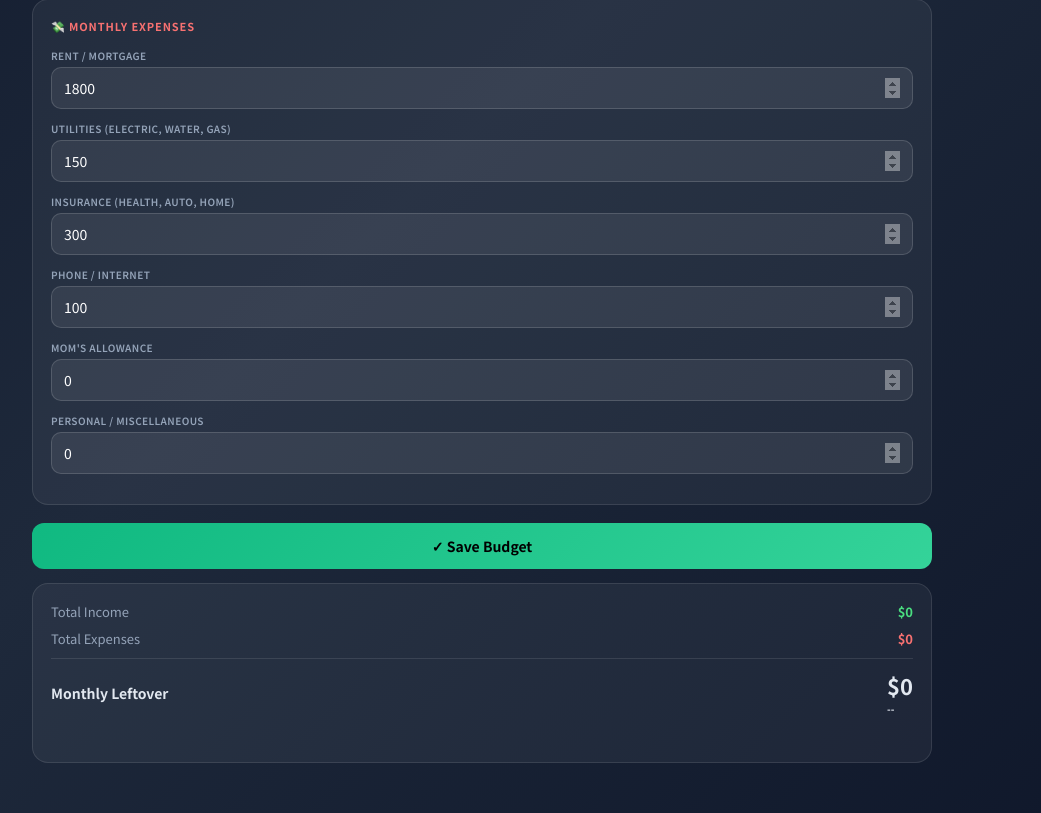
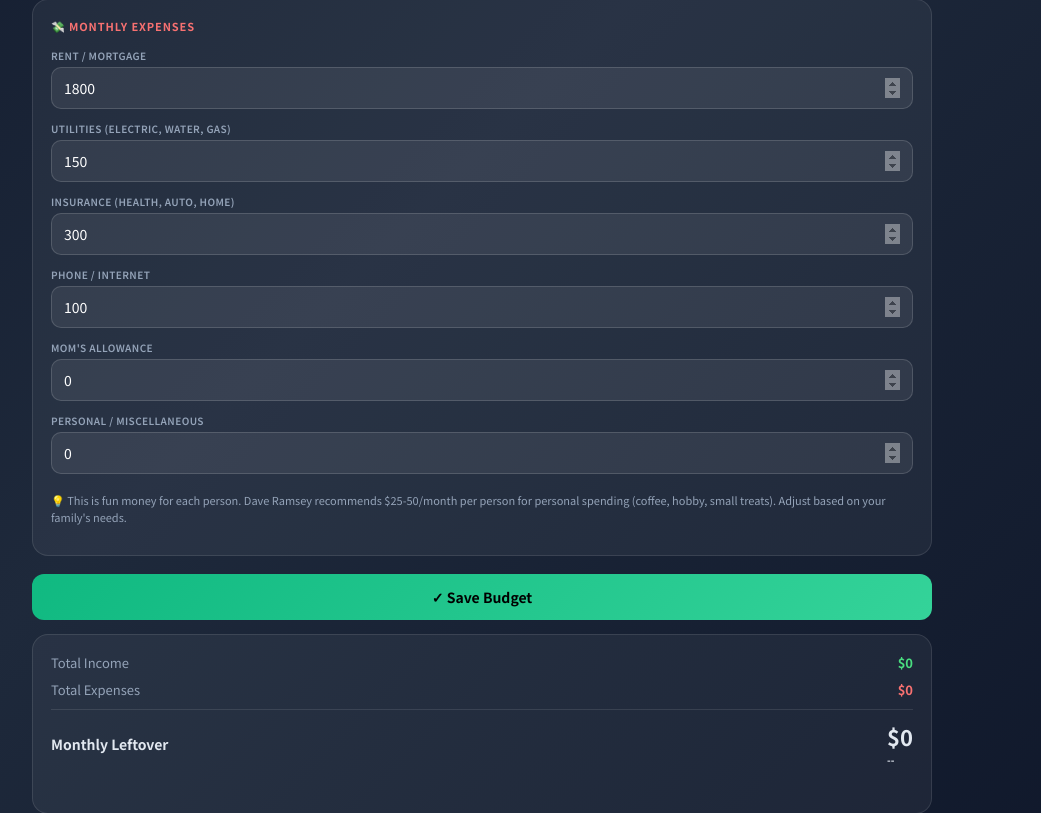
Before and after one commit to staxflowsystems/choifamilybudget, a Flask app: page / in a window 1280 px wide. Shown: the part 609-1422 px from the top of the page, without its empty margins (158-1199 px from the left). Run offline with Flask 3, Linux system fonts and the light colour scheme; a user stored in the database is signed in.

Commit message:
Add helpful note for Personal/Miscellaneous budget category
- Suggests -50/month per person for fun money
- Translatable to English and Korean
- Appears below Personal/Miscellaneous input in Budget tab

```diff
--- a/static/app.js
+++ b/static/app.js
@@ -33,6 +33,7 @@ en:{
   planIncomeLabel:"Monthly Income",planTotalIncome:"Total Income",
   planEssentialsLabel:"Monthly Essentials",planEssentialExp:"Essential Expenses",planAvailable:"Money Available",planDebtPayments:"Min Monthly Debt Payments",planLeftover:"Money Left for Extra Payoff",
   accelerateTitle:"⚡ Accelerate Your Payoff",availableForExtra:"Money Available for Extra Payoff",extraPayment:"Extra Monthly Payment ($)",remainingAfter:"Remaining After Extra Payment",accelerateNote:"Enter how much extra you'll put toward debt each month. This amount will attack your smallest debt first, then roll to the next once paid off.",payoffIn:"Payoff in",monthsSaved:"months saved",noUnpaidDebts:"All debts paid off! Great job!",
+  miscNote:"💡 This is fun money for each person. Dave Ramsey recommends $25-50/month per person for personal spending (coffee, hobby, small treats). Adjust based on your family's needs.",
   planDebtListTitle:"Your Debts (Smallest to Largest)",planDebtListDesc:"Pay minimum on all debts, then attack the smallest one with extra money. When paid off, roll that payment to the next.",
   planPaidReminder:"Mark each debt as \"Paid Off\" in the Debts tab when you finish paying it. This will update your payoff schedule.",
   planVooLabel:"After Debt: Monthly VOO Investment",planAmountInvest:"Amount to Invest",planVooNote:"Once debts are paid, invest this monthly into VOO for your retirement.",
@@ -105,6 +106,7 @@ ko:{
   planIncomeLabel:"월 수입",planTotalIncome:"총 수입",
   planEssentialsLabel:"월 필수 지출",planEssentialExp:"필수 지출",planAvailable:"이용 가능한 돈",planDebtPayments:"월간 최소 부채 납부액",planLeftover:"추가 상환에 사용 가능한 돈",
   accelerateTitle:"⚡ 상환 가속화",availableForExtra:"추가 상환에 사용 가능한 돈",extraPayment:"추가 월 상환액 ($)",remainingAfter:"추가 상환 후 남은 금액",accelerateNote:"매달 부채에 추가로 낼 금액을 입력하세요. 이 금액은 가장 작은 부채부터 공략한 후, 상환되면 다음 부채로 넘어갑니다.",payoffIn:"상환 예정",monthsSaved:"개월 단축",noUnpaidDebts:"모든 부채가 상환되었습니다. 축하합니다!",
+  miscNote:"💡 이것은 각 사람을 위한 용돈입니다. 데이브 램지는 개인 지출(커피, 취미, 작은 사치)을 위해 한 달에 인당 $25-50을 권장합니다. 가족의 필요에 따라 조정하세요.",
   planDebtListTitle:"당신의 부채 (작은 것부터 큰 것순)",planDebtListDesc:"모든 부채에 최소 납부액을 내고, 가장 작은 부채에 여유 자금을 집중하세요. 갚으면 다음 부채로 롤오버하세요.",
   planPaidReminder:"부채 탭에서 각 부채를 \"상환 완료\"로 표시하면 상환 계획이 업데이트됩니다.",
   planVooLabel:"부채 상환 후: 월간 VOO 투자",planAmountInvest:"투자 금액",planVooNote:"부채를 모두 갚은 후, 이 금액을 매달 VOO에 투자하여 은퇴 준비를 하세요.",
@@ -256,6 +258,7 @@ function applyLang(){
   set('lbl-extra-payment',tx.extraPayment);
   set('lbl-remaining-after',tx.remainingAfter);
   set('lbl-accelerate-note',tx.accelerateNote);
+  set('lbl-misc-note',tx.miscNote);
   document.querySelectorAll('.extra-name').forEach(function(i){i.placeholder=tx.expName});
   document.querySelectorAll('.debt-rm').forEach(function(b){b.textContent=tx.remove});
   renderAcceleratePayoff();
--- a/templates/dashboard.html
+++ b/templates/dashboard.html
@@ -54,6 +54,7 @@
     <input type="number" id="exp-mom" value="0">
     <label class="field-label" id="lbl-misc">Personal / Miscellaneous</label>
     <input type="number" id="exp-misc" value="0">
+    <div style="font-size:11px;color:var(--muted);margin-top:6px;margin-bottom:12px;line-height:1.5" id="lbl-misc-note">💡 This is fun money for each person. Dave Ramsey recommends $25-50/month per person for personal spending (coffee, hobby, small treats). Adjust based on your family's needs.</div>
   </div>
   <button class="calc-btn" id="save-budget-btn" style="background:linear-gradient(135deg,#10b981,#34d399);margin-bottom:14px">✓ Save Budget</button>
   <div class="card" id="summary-card">
```
